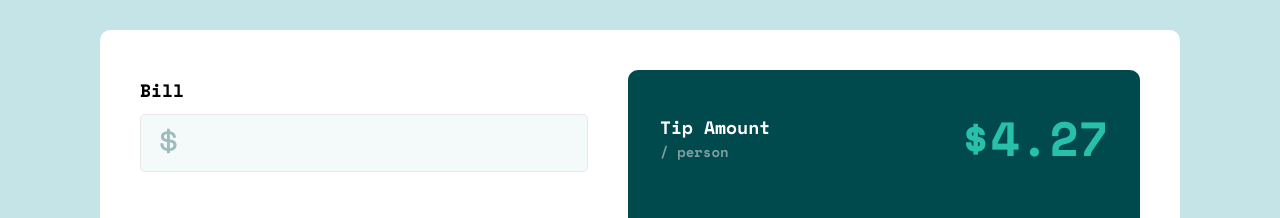
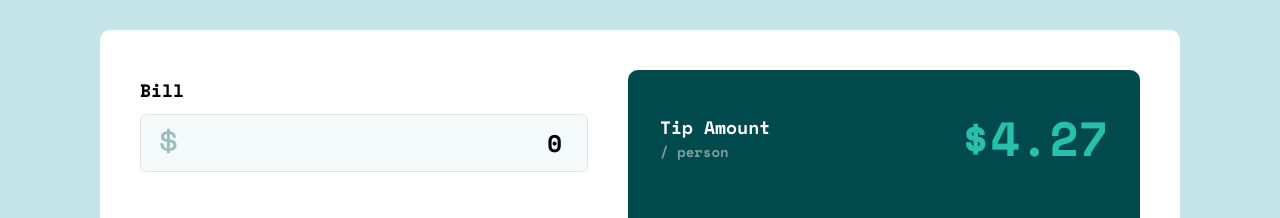
Before and after one commit to ryangholland/tip-calculator-app, a React (Vite) app: page / in a window 1280 px wide. Shown: the part 179-397 px from the top of the page. Built offline with nearby package versions, Linux system fonts and the light colour scheme.

Commit message:
Split calculator into child components, add useState to Bill component

```diff
--- a/index.html
+++ b/index.html
@@ -6,7 +6,7 @@
     <title>Tip Calculator App</title>
     <link
       rel="shortcut icon"
-      href="./public/favicon-32x32.png"
+      href="/favicon-32x32.png"
       type="image/x-icon"
     />
     <link rel="preconnect" href="https://fonts.googleapis.com" />
--- /dev/null
+++ b/src/components/Bill.jsx
@@ -0,0 +1,26 @@
+import { useState } from "react";
+
+function Bill() {
+  const [billAmount, setBillAmount] = useState(0);
+
+  return (
+    <div className="form-group">
+      <label htmlFor="bill">Bill</label>
+      <div className="input-group">
+        <img src="/icon-dollar.svg" alt="Bill Icon" />
+        <input
+          type="number"
+          id="bill"
+          name="bill"
+          step="0.01"
+          min="0.00"
+          placeholder="$0.00"
+          value={billAmount}
+          onChange={(e) => setBillAmount(e.target.value)}
+        ></input>
+      </div>
+    </div>
+  );
+}
+
+export default Bill;
--- a/src/components/Calculator.jsx
+++ b/src/components/Calculator.jsx
@@ -1,66 +1,14 @@
+import Bill from "./Bill";
+import Tip from "./Tip";
+import People from "./People";
+
 function Calculator() {
   return (
     <div className="calc-div">
       <form>
-        <div className="form-group">
-          <label htmlFor="bill">Bill</label>
-          <div className="input-group">
-            <img src="/icon-dollar.svg" alt="Bill Icon" />
-            <input type="text" name="bill" id="bill" />
-          </div>
-        </div>
-        <div className="form-group">
-          <p>Select Tip %</p>
-
-          <div className="radio-group">
-            <div>
-              <input type="radio" id="five" name="tip" value="5%" />
-              <label htmlFor="five" className="radio-btn">
-                5%
-              </label>
-            </div>
-            <div>
-              <input type="radio" id="ten" name="tip" value="10%" />
-              <label htmlFor="ten" className="radio-btn">
-                10%
-              </label>
-            </div>
-            <div>
-              <input type="radio" id="fifteen" name="tip" value="15%" checked />
-              <label htmlFor="fifteen" className="radio-btn">
-                15%
-              </label>
-            </div>
-          </div>
-
-          <div className="radio-group">
-            <div>
-              <input type="radio" id="twenty-five" name="tip" value="25%" />
-              <label htmlFor="twenty-five" className="radio-btn">
-                25%
-              </label>
-            </div>
-            <div>
-              <input type="radio" id="fifty" name="tip" value="50%" />
-              <label htmlFor="fifty" className="radio-btn">
-                50%
-              </label>
-            </div>
-            <div>
-              <input type="radio" id="custom" name="tip" value="custom" />
-              <label htmlFor="custom" className="radio-btn">
-                Custom
-              </label>
-            </div>
-          </div>
-        </div>
-        <div className="form-group">
-          <label htmlFor="people">Number of People</label>
-          <div className="input-group">
-            <img src="/icon-person.svg" alt="People Icon" />
-            <input type="text" name="people" id="people" />
-          </div>
-        </div>
+        <Bill />
+        <Tip />
+        <People />
       </form>
     </div>
   );
--- /dev/null
+++ b/src/components/People.jsx
@@ -0,0 +1,13 @@
+function People() {
+  return (
+    <div className="form-group">
+      <label htmlFor="people">Number of People</label>
+      <div className="input-group">
+        <img src="/icon-person.svg" alt="People Icon" />
+        <input type="text" name="people" id="people" />
+      </div>
+    </div>
+  );
+}
+
+export default People;
--- /dev/null
+++ b/src/components/Tip.jsx
@@ -0,0 +1,51 @@
+function Tip() {
+  return (
+    <div className="form-group">
+      <p>Select Tip %</p>
+
+      <div className="radio-group">
+        <div>
+          <input type="radio" id="five" name="tip" value="5%" />
+          <label htmlFor="five" className="radio-btn">
+            5%
+          </label>
+        </div>
+        <div>
+          <input type="radio" id="ten" name="tip" value="10%" />
+          <label htmlFor="ten" className="radio-btn">
+            10%
+          </label>
+        </div>
+        <div>
+          <input type="radio" id="fifteen" name="tip" value="15%" checked />
+          <label htmlFor="fifteen" className="radio-btn">
+            15%
+          </label>
+        </div>
+      </div>
+
+      <div className="radio-group">
+        <div>
+          <input type="radio" id="twenty-five" name="tip" value="25%" />
+          <label htmlFor="twenty-five" className="radio-btn">
+            25%
+          </label>
+        </div>
+        <div>
+          <input type="radio" id="fifty" name="tip" value="50%" />
+          <label htmlFor="fifty" className="radio-btn">
+            50%
+          </label>
+        </div>
+        <div>
+          <input type="radio" id="custom" name="tip" value="custom" />
+          <label htmlFor="custom" className="radio-btn">
+            Custom
+          </label>
+        </div>
+      </div>
+    </div>
+  );
+}
+
+export default Tip;
```
